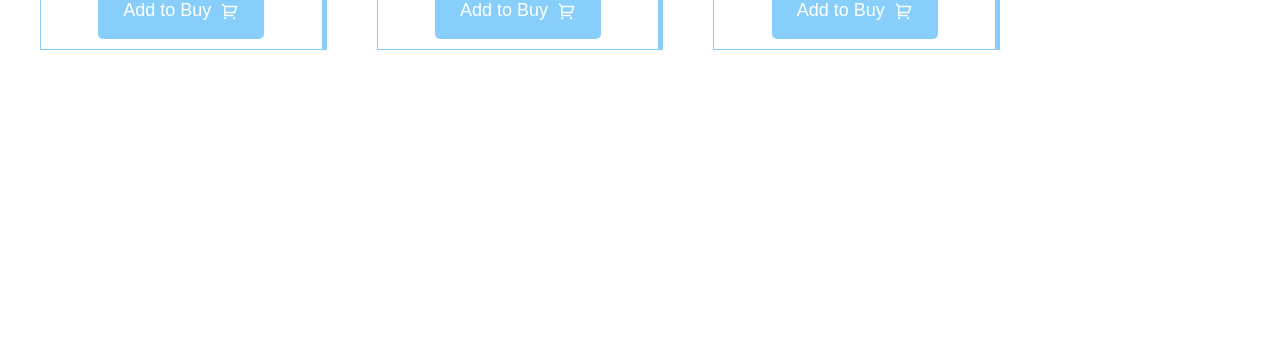
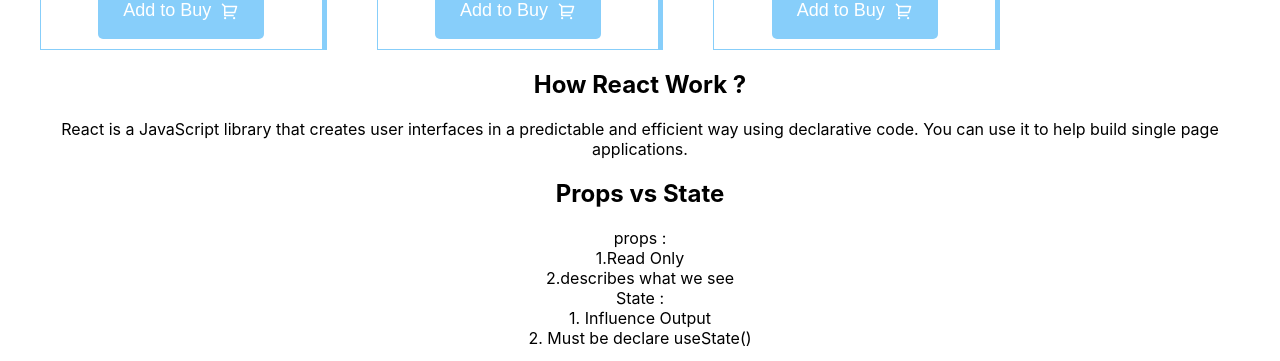
Before and after one commit to Raselshah/lucky-one-single-page, a React (Create React App) app: page / in a window 1280 px wide. Shown: the part 1770-2131 px from the top of the page. Before the commit the page ends 1820 px from the top, so only its background shows below. Built offline with nearby package versions, Linux system fonts and the light colour scheme.

Commit message:
Question add

```diff
--- a/src/App.js
+++ b/src/App.js
@@ -6,6 +6,19 @@ function App() {
     <div className="App">
       <h1>Big Bike Hunt</h1>
       <LoadBikes></LoadBikes>
+      <h2>How React Work ?</h2>
+      <p>
+        React is a JavaScript library that creates user interfaces in a
+        predictable and efficient way using declarative code. You can use it to
+        help build single page applications.
+      </p>
+
+      <h2>Props vs State</h2>
+      <p>
+        props : <br /> 1.Read Only <br /> 2.describes what we see
+        <br />
+        State : <br /> 1. Influence Output <br /> 2. Must be declare useState()
+      </p>
     </div>
   );
 }
```
